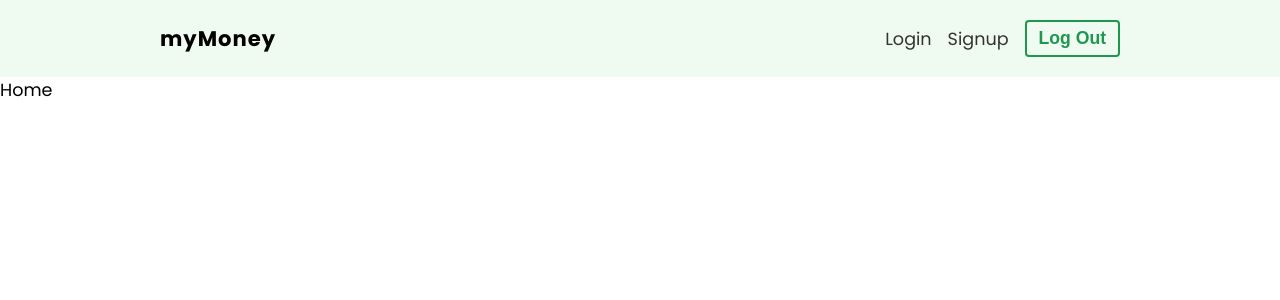
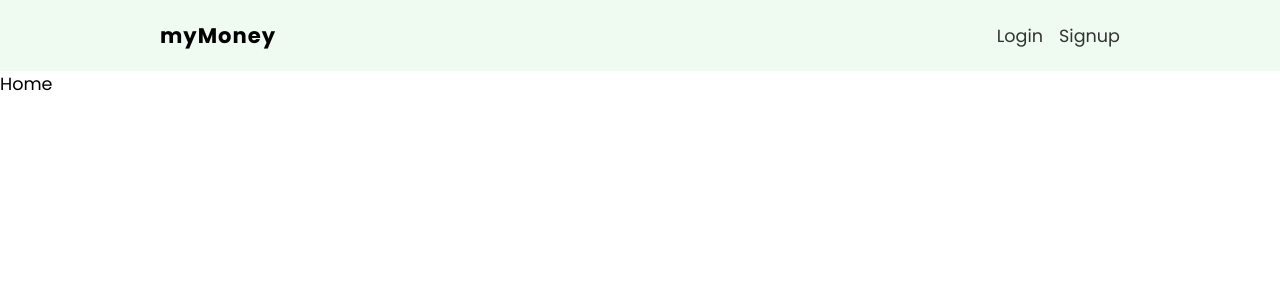
Before and after one commit to quinn5moli/my-money, a React (Create React App) app: page / in a window 1280 px wide. Shown: the top 300 px of the page. Built offline with nearby package versions, Linux system fonts and the light colour scheme.

Commit message:
conditionals added to navbar

```diff
--- a/src/components/Navbar.js
+++ b/src/components/Navbar.js
@@ -1,23 +1,34 @@
 import { Link } from 'react-router-dom';
 import { useLogout } from '../hooks/useLogout';
+import { useAuthContext } from '../hooks/useAuthContext';
 
 // styles
 import styles from './Navbar.module.css';
 
 function Navbar() {
   const { logout } = useLogout()
+  const { user } = useAuthContext()
 
   return (
     <nav className={styles.navbar}>
         <ul>
             <li className={styles.title}> myMoney </li>
 
-            <li> <Link to ="/login">Login</Link></li>
-            <li> <Link to ="/signup">Signup</Link></li>
+          {!user && (
+            <>
+              <li> <Link to ="/login">Login</Link></li>
+              <li> <Link to ="/signup">Signup</Link></li>
+            </>
+          )}
 
-            <li>
-              <button className="btn" onClick={logout}>Log Out</button>
-            </li>
+          {user && (
+            <>
+              <li>hello, {user.displayName}</li>
+              <li>
+                <button className="btn" onClick={logout}>Log Out</button>
+              </li>
+            </>
+          )}
         </ul>
     </nav>
   )
```
